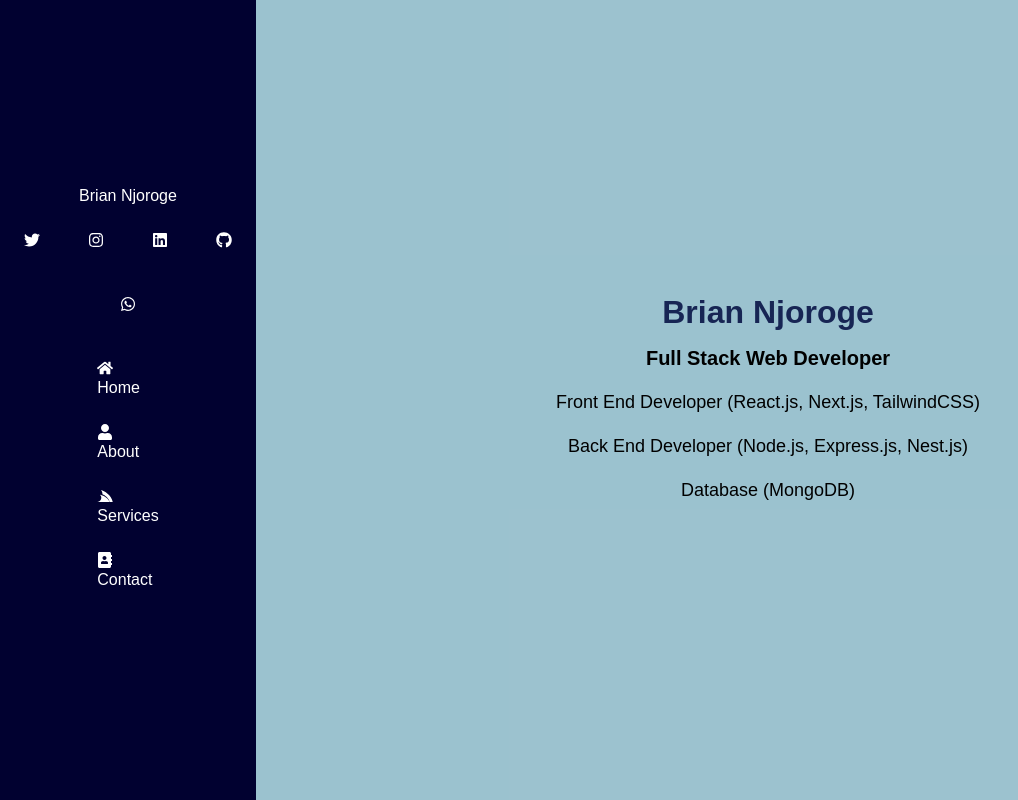
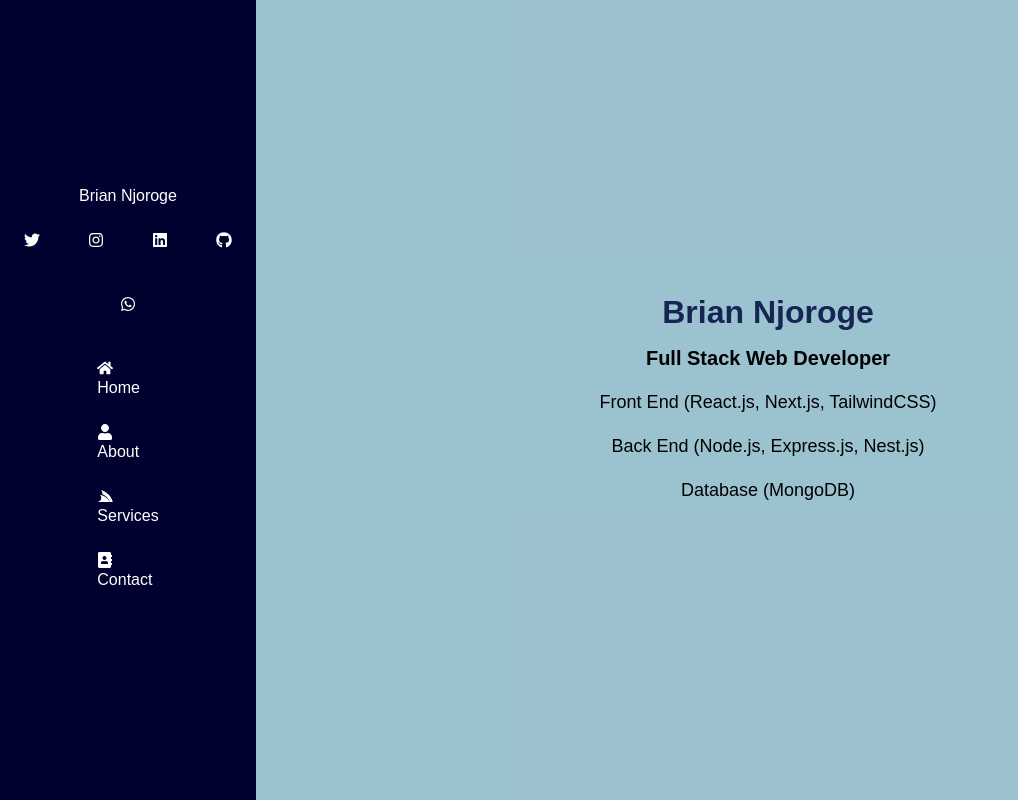
Before and after one commit to kingaranjoroge/Portfolio, a React (Create React App) app in the folder frontend/: page / in a window 1280 px wide. Shown: the whole page, without its empty margins (0-1018 px from the left). Built offline with nearby package versions, Linux system fonts and the light colour scheme.

Commit message:
some changes

```diff
--- a/frontend/src/Home.js
+++ b/frontend/src/Home.js
@@ -6,8 +6,8 @@ const Home = () => {
       <section className='Home'>
         <h1 className='text-blue-950'>Brian Njoroge</h1>
         <h3 className='text-xl font-bold'>Full Stack Web Developer</h3>
-        <h3 className='text-xs md:text-lg font-medium'>Front End Developer (React.js, Next.js, TailwindCSS)</h3>
-        <h3 className='text-xs md:text-lg font-medium'>Back End Developer (Node.js, Express.js, Nest.js)</h3>
+        <h3 className='text-xs md:text-lg font-medium'>Front End (React.js, Next.js, TailwindCSS)</h3>
+        <h3 className='text-xs md:text-lg font-medium'>Back End (Node.js, Express.js, Nest.js)</h3>
         <h3 className='text-xs md:text-lg font-medium'>Database (MongoDB)</h3>
       </section>
     </article>
```
